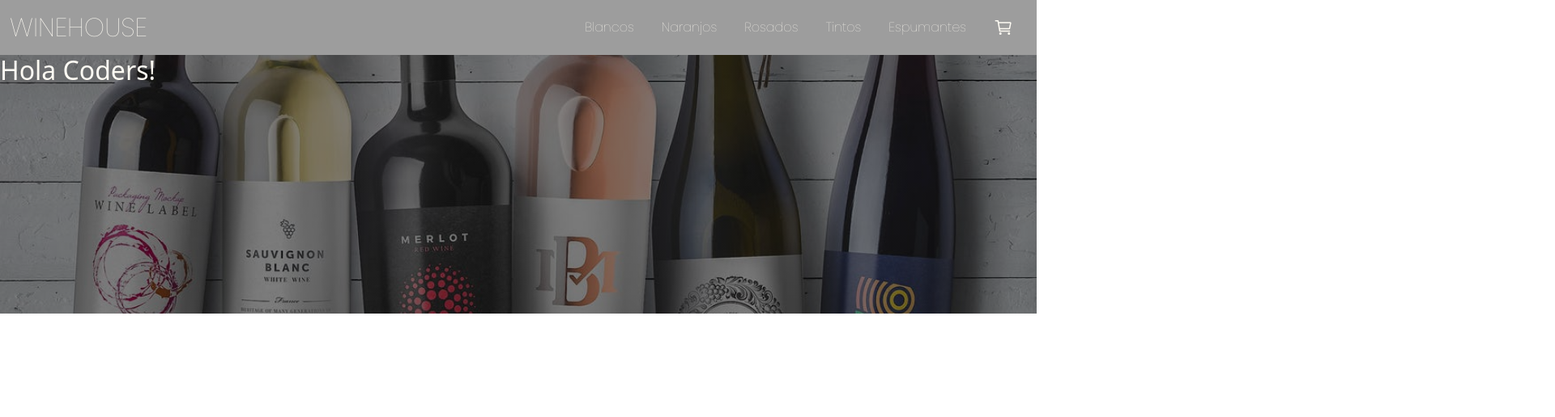
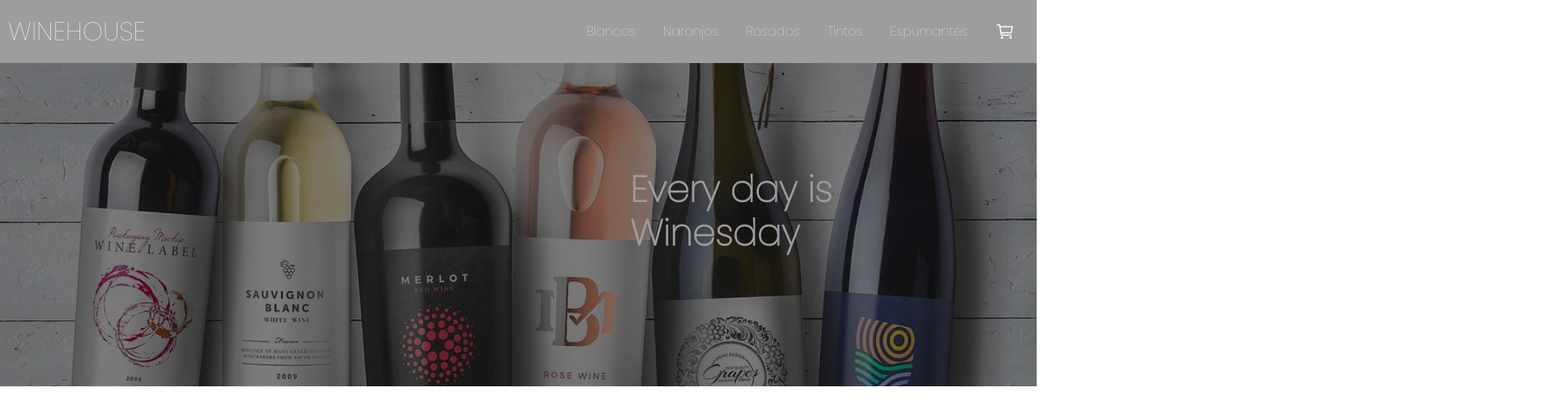
Before and after one commit to MichelleTicchetti/React_Coderhouse, a React (Create React App) app: page / in a window 1280 px wide. Shown: the top 516 px of the page at 81% size, 1920 px wide, since content can reach past the window. Built offline with nearby package versions, Linux system fonts and the light colour scheme.

Commit message:
2da entrega

```diff
--- a/src/App.js
+++ b/src/App.js
@@ -7,7 +7,7 @@ function App() {
   return (
     <>
       <NavBar />
-      <ItemListContainer greeting="Hola Coders!" />
+      <ItemListContainer greeting="Every day is Winesday" />
     </>
   );
 }
--- a/src/Components/ItemListContainer/ItemListContainer.js
+++ b/src/Components/ItemListContainer/ItemListContainer.js
@@ -3,8 +3,10 @@ import "../../Styles/Styles.scss";
 export const ItemListContainer = ({ greeting }) => {
   return (
     <section className="item-list-container">
-      <div class="hero-image">
-        <h2>{greeting}</h2>
+      <div className="hero-image">
+        <div className="hero-text">
+          <h2>{greeting}</h2>
+        </div>
       </div>
     </section>
   );
--- a/src/Components/ItemListContainer/ItemListContainer.scss
+++ b/src/Components/ItemListContainer/ItemListContainer.scss
@@ -1,21 +1,32 @@
 .item-list-container {
-  margin: 0px;
-  padding: 0px;
-  height: 100vw;
-  background-color: $ppal-bc;
+  height: 100vh;
+  display: flex;
+  flex-direction: column;
 }
 
 .hero-image {
   /* Use "linear-gradient" to add a darken background effect to the image (photographer.jpg). This will make the text easier to read */
   background-image: linear-gradient(rgba(0, 0, 0, 0.5), rgba(0, 0, 0, 0.5)),
     url(../../Media/hero_img.jpg);
-  height: 25%;
+  height: 50%;
   background-position: center;
   background-repeat: no-repeat;
   background-size: cover;
-  position: relative;
 }
 
-.item-list-container h2 {
+.hero-text {
+  text-align: center;
+  position: relative;
+  top: 30%;
+  left: 60%;
+  padding: 10px;
+}
+
+.hero-text h2 {
+  width: 30%;
+  text-align: left;
+  font-family: "Poppins", sans-serif;
+  font-weight: bolder;
+  font-size: 2.8rem;
   color: $greetings-color;
 }
--- a/src/Components/NavBar/NavBar.js
+++ b/src/Components/NavBar/NavBar.js
@@ -3,31 +3,52 @@ import { CartWidget } from "./CartWidget";
 
 export const NavBar = () => {
   return (
-    <header className="header container-fluid">
+    <header className="header">
       <a className="navbar-brand" href="#">
         <h1>WINEHOUSE</h1>
       </a>
-      <nav className="header-nav">
+      <nav class="navbar navbar-expand-lg navbar-light">
+        <button
+          class="navbar-toggler"
+          type="button"
+          data-bs-toggle="collapse"
+          data-bs-target="#navbarNavDropdown"
+          aria-controls="navbarNavDropdown"
+          aria-expanded="false"
+          aria-label="Toggle navigation"
+        >
+          <span class="navbar-toggler-icon"></span>
+        </button>
+        <div
+          class="collapse navbar-collapse justify-content-end"
+          id="navbarNavDropdown"
+        >
           <p className="nav-link">
             <h3>Blancos</h3>
           </p>
+
           <p className="nav-link">
             <h3>Naranjos</h3>
           </p>
+
           <p className="nav-link">
             <h3>Rosados</h3>
           </p>
+
           <p className="nav-link">
             <h3>Tintos</h3>
           </p>
+
           <p className="nav-link">
             <h3>Espumantes</h3>
           </p>
+
           <p className="nav-link">
             <h3>
               <CartWidget />
             </h3>
           </p>
+        </div>
       </nav>
     </header>
   );
--- a/src/Components/NavBar/NavBar.scss
+++ b/src/Components/NavBar/NavBar.scss
@@ -20,12 +20,6 @@
   color: $hover-colour;
 }
 
-.header-nav {
-  display: flex;
-  align-items: baseline;
-  justify-content: space-between;
-}
-
 .nav-link {
   margin: 1px;
 }
--- a/src/Styles/Global.scss
+++ b/src/Styles/Global.scss
@@ -1,5 +1,5 @@
 * {
-  margin: 0;
-  padding: 0;
+  margin: 0px;
+  padding: 0px;
   box-sizing: border-box;
 }
--- a/src/Styles/Variables.scss
+++ b/src/Styles/Variables.scss
@@ -1,8 +1,5 @@
-//colours
-$ppal-bc: white;
 $header-bc: #9d9d9d;
 $brand-colour: #fefbf3;
-$hover-colour: #abb8c3;
+$hover-colour: #aacdbe;
 $nav-link-colour: #fefbf3;
-$ppal-txt-color: black;
-$greetings-color: #fefbf3;
+$greetings-color: #9d9d9d;
```
Lines whose indentation alone changed are shown as unchanged.
